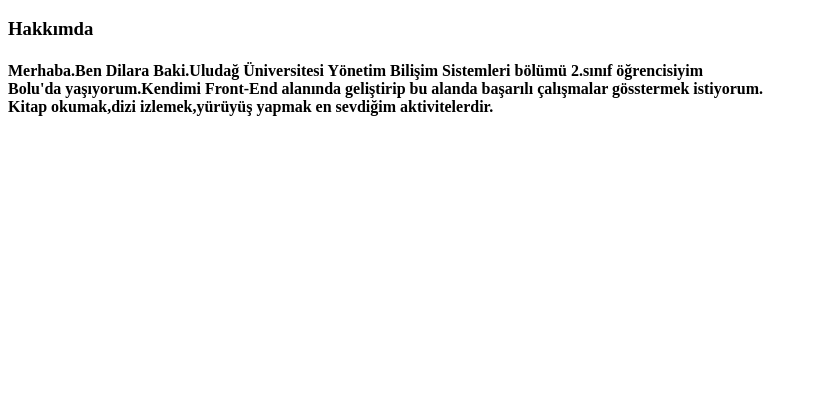
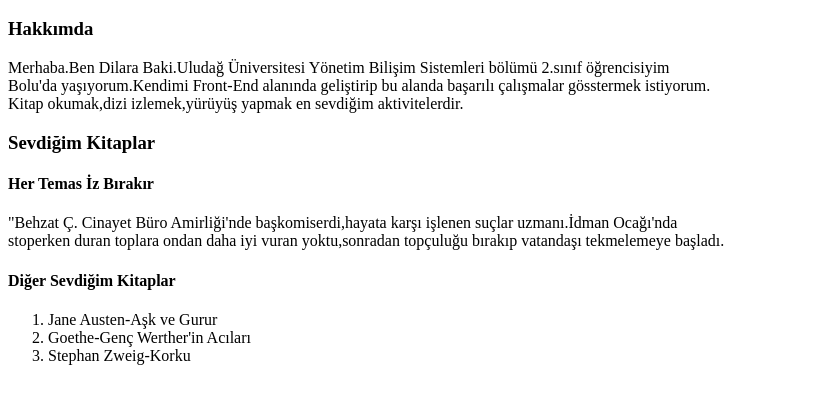
Before and after one commit to dilaraaabaki/KODLUYORUZ-FRONT-END, a plain HTML site: page index.html in a window 1280 px wide. Shown: the part 48-452 px from the top of the page, without its empty margins (0-818 px from the left). Drawn offline with Linux system fonts and the light colour scheme.

Commit message:
last commit

```diff
--- a/index.html
+++ b/index.html
@@ -2,6 +2,19 @@
 <h1>Dilara Baki</h1>
 <!-- Hakkımda Açıklaması -->
 <h3>Hakkımda</h3>
-<h4>Merhaba.Ben Dilara Baki.Uludağ Üniversitesi Yönetim Bilişim Sistemleri bölümü 2.sınıf öğrencisiyim
+<p>Merhaba.Ben Dilara Baki.Uludağ Üniversitesi Yönetim Bilişim Sistemleri bölümü 2.sınıf öğrencisiyim
 <br>Bolu'da yaşıyorum.Kendimi Front-End alanında geliştirip bu alanda başarılı çalışmalar gösstermek istiyorum.
-<br>Kitap okumak,dizi izlemek,yürüyüş yapmak en sevdiğim aktivitelerdir.</h4>
+<br>Kitap okumak,dizi izlemek,yürüyüş yapmak en sevdiğim aktivitelerdir.</p>
+<!-- Sevdiğim Kitaplar Açıklaması-->
+<h3>Sevdiğim Kitaplar</h3>
+<h4>Her Temas İz Bırakır</h4>
+<!-- Kitap Hakkında açıklama yaptım -->
+<p>"Behzat Ç. Cinayet Büro Amirliği'nde başkomiserdi,hayata karşı işlenen suçlar uzmanı.İdman Ocağı'nda
+<br>stoperken duran toplara ondan daha iyi vuran yoktu,sonradan topçuluğu bırakıp vatandaşı tekmelemeye başladı.</p>
+<h4>Diğer Sevdiğim Kitaplar</h4>
+<!-- Listeleme Yöntemi ile diğer sevdiğim kitapları belirttim. -->
+<ol>
+    <li>Jane Austen-Aşk ve Gurur</li>
+    <li>Goethe-Genç Werther'in Acıları</li>
+    <li>Stephan Zweig-Korku</li>
+</ol>
```
